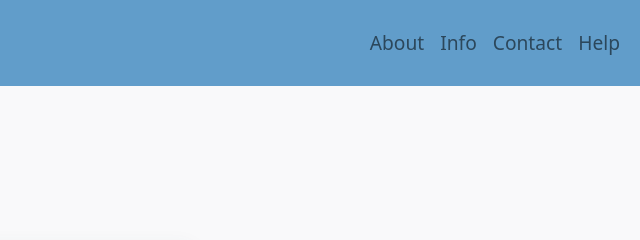
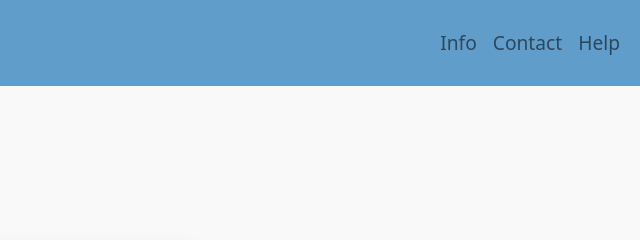
Before and after one commit to cursed-halo/aadhar-hackathon-21, a plain HTML site: page index.html in a window 1280 px wide. Shown: the top 240 px of the page, 640-1280 px from the left. Drawn offline with nearby package versions, Linux system fonts and the light colour scheme.

Commit message:
Add files via upload

```diff
--- a/index.html
+++ b/index.html
@@ -25,7 +25,7 @@
         <div class="collapse navbar-collapse" id="navbarNav">
           <ul class="navbar-nav ms-auto mb-2 mb-lg-0">
             <li class="nav-item  me-auto">
-              <a class="nav-link" aria-current="page" href="about.html">About</a>
+
             </li>
             <li class="nav-item">
               <a class="nav-link" href="info.html">Info</a>
```
